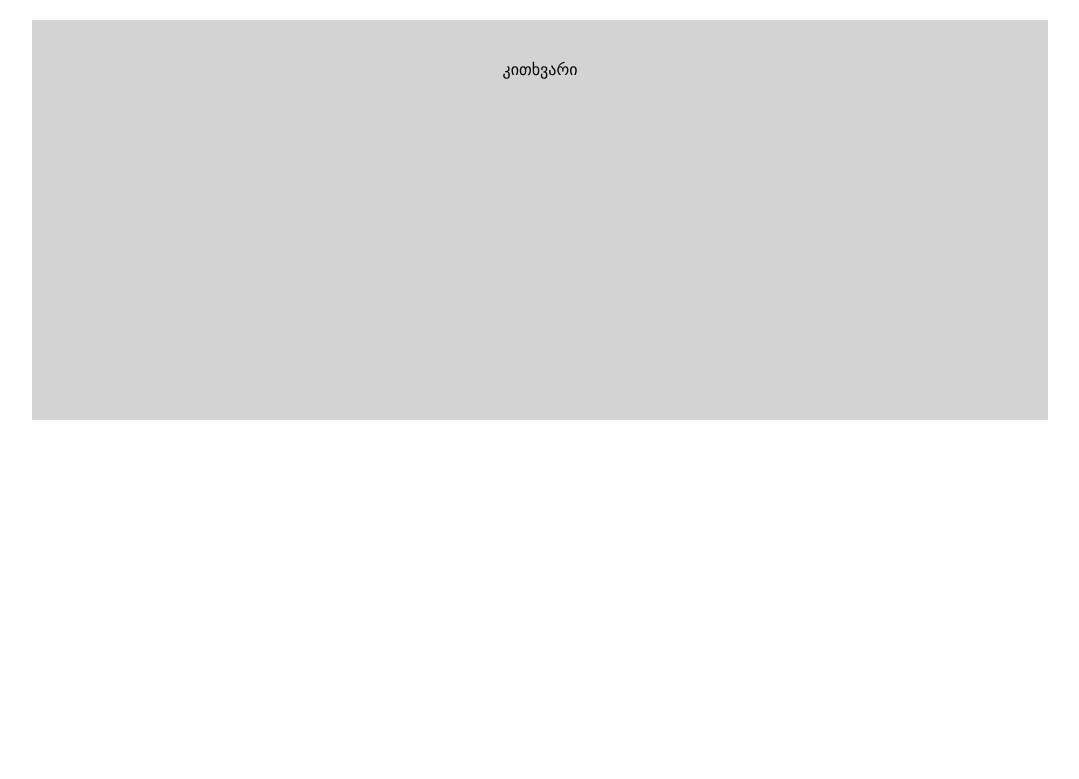
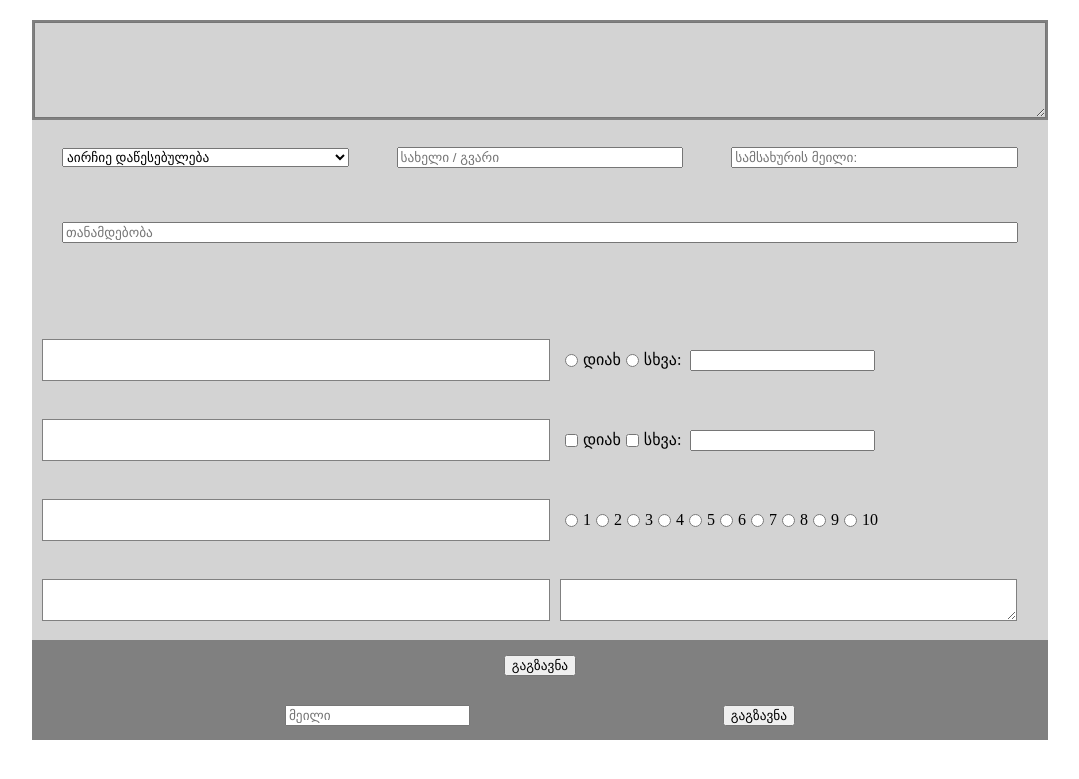
Before and after one commit to Purcela/Questionnaire, a PHP site: page / in a window 1280 px wide. Shown: the top 779 px of the page, without its empty margins (100-1179 px from the left). Run offline with PHP 8.4, Linux system fonts and the light colour scheme.

Commit message:
html/css

```diff
--- a/css/styles.css
+++ b/css/styles.css
@@ -84,15 +84,138 @@ body header {
   align-items: center;
   margin-top: 20px;
   background-color: lightgray;
+  border: 2px solid grey;
 }
-body header h2 {
-  width: 80%;
-  height: fit-content;
+body header .Questionnaire-info {
+  width: 100%;
+  height: 100%;
+  background-color: lightgray;
   text-align: center;
 }
 body main {
   width: 80%;
   min-height: 300px;
   display: flex;
+  flex-direction: column;
   background-color: lightgray;
 }
+body main .Necessary {
+  width: 100%;
+  height: 150px;
+  padding: 0 30px;
+  display: flex;
+  flex-wrap: wrap;
+  align-items: center;
+  justify-content: space-between;
+}
+body main .Necessary .Necessary-1,
+body main .Necessary .Necessary-2,
+body main .Necessary .Necessary-3,
+body main .Necessary .Necessary-4 {
+  width: 30%;
+  display: flex;
+  flex-direction: column;
+  align-items: center;
+}
+body main .Necessary .Necessary-1 input,
+body main .Necessary .Necessary-1 select,
+body main .Necessary .Necessary-2 input,
+body main .Necessary .Necessary-2 select,
+body main .Necessary .Necessary-3 input,
+body main .Necessary .Necessary-3 select,
+body main .Necessary .Necessary-4 input,
+body main .Necessary .Necessary-4 select {
+  width: 100%;
+}
+body main .Necessary .Necessary-4 {
+  width: 100%;
+}
+body main .Questionnaire-1 {
+  margin-top: 50px;
+}
+body main .Questionnaire-1,
+body main .Questionnaire-2,
+body main .Questionnaire-3,
+body main .Questionnaire-4 {
+  width: 100%;
+  height: 80px;
+  display: flex;
+  justify-content: flex-start;
+  align-items: center;
+}
+body main .Questionnaire-1 .question,
+body main .Questionnaire-1 .question,
+body main .Questionnaire-2 .question,
+body main .Questionnaire-2 .question,
+body main .Questionnaire-3 .question,
+body main .Questionnaire-3 .question,
+body main .Questionnaire-4 .question,
+body main .Questionnaire-4 .question {
+  width: 50%;
+  border: 1px solid grey;
+  margin: 0 10px;
+  padding: 5px;
+  resize: none;
+}
+body main .Questionnaire-1 .answers-1,
+body main .Questionnaire-1 .answers-2,
+body main .Questionnaire-1 .answers-3,
+body main .Questionnaire-1 .answers-4,
+body main .Questionnaire-2 .answers-1,
+body main .Questionnaire-2 .answers-2,
+body main .Questionnaire-2 .answers-3,
+body main .Questionnaire-2 .answers-4,
+body main .Questionnaire-3 .answers-1,
+body main .Questionnaire-3 .answers-2,
+body main .Questionnaire-3 .answers-3,
+body main .Questionnaire-3 .answers-4,
+body main .Questionnaire-4 .answers-1,
+body main .Questionnaire-4 .answers-2,
+body main .Questionnaire-4 .answers-3,
+body main .Questionnaire-4 .answers-4 {
+  width: auto;
+  display: flex;
+  align-items: center;
+}
+body main .Questionnaire-1 .answers-1 input,
+body main .Questionnaire-1 .answers-2 input,
+body main .Questionnaire-1 .answers-3 input,
+body main .Questionnaire-1 .answers-4 input,
+body main .Questionnaire-2 .answers-1 input,
+body main .Questionnaire-2 .answers-2 input,
+body main .Questionnaire-2 .answers-3 input,
+body main .Questionnaire-2 .answers-4 input,
+body main .Questionnaire-3 .answers-1 input,
+body main .Questionnaire-3 .answers-2 input,
+body main .Questionnaire-3 .answers-3 input,
+body main .Questionnaire-3 .answers-4 input,
+body main .Questionnaire-4 .answers-1 input,
+body main .Questionnaire-4 .answers-2 input,
+body main .Questionnaire-4 .answers-3 input,
+body main .Questionnaire-4 .answers-4 input {
+  margin: 0 5px;
+}
+body main .Questionnaire-1 .answers-4,
+body main .Questionnaire-2 .answers-4,
+body main .Questionnaire-3 .answers-4,
+body main .Questionnaire-4 .answers-4 {
+  width: 45%;
+  border: 1px solid grey;
+  padding: 5px;
+}
+body main .user-submit {
+  width: 100%;
+  height: 50px;
+  display: flex;
+  align-items: center;
+  justify-content: center;
+  background-color: grey;
+}
+body main .admin-function {
+  width: 100%;
+  height: 50px;
+  display: flex;
+  align-items: center;
+  justify-content: space-evenly;
+  background-color: grey;
+}
--- a/index.html
+++ b/index.html
@@ -15,12 +15,95 @@
 </head>
 <body>
     <header>
-        <h2>
-            კითხვარი
-        </h2>
+        <textarea class="Questionnaire-info" name="Questionnaire" id="question-1"></textarea>
     </header>
     <main>
+        <div class="Necessary">
+            <select class="Necessary-1 choice" id="cars">
+                <option value="Institution"> აირჩიე დაწესებულება </option>
+                <option value="Institution-1"> სპეციალური პენიტენციური სამსახური (ადმინისტრაცია) </option>
+                <option value="Institution-2"> ესკორტირების და სპეციალურ ღონისძიებათა მთავარი სამმართველო  </option>
+                <option value="Institution-3"> წვევანდელთა გადამზადების ცენტრი </option>
+                <option value="Institution-4"> N1 პენიტენციური დაწესებულება </option>
+                <option value="Institution-5"> N2 პენიტენციური დაწესებულება </option>
+                <option value="Institution-6"> N3 პენიტენციური დაწესებულება </option>
+                <option value="Institution-7"> N5 პენიტენციური დაწესებულება </option>
+                <option value="Institution-8"> N6 პენიტენციური დაწესებულება </option>
+                <option value="Institution-9"> N8 პენიტენციური დაწესებულება </option>
+                <option value="Institution-10"> N8 პენიტენციური დაწესებულების ნაწილი </option>
+                <option value="Institution-11"> N10 პენიტენციური დაწესებულება </option>
+                <option value="Institution-12"> N11 პენიტენციური დაწესებულება </option>
+                <option value="Institution-13"> N12 პენიტენციური დაწესებულება </option>
+                <option value="Institution-14"> N14 პენიტენციური დაწესებულება </option>
+                <option value="Institution-15"> N15 პენიტენციური დაწესებულება </option>
+                <option value="Institution-16"> N16 პენიტენციური დაწესებულება </option>
+                <option value="Institution-17"> N17 პენიტენციური დაწესებულება </option>
+                <option value="Institution-18"> N18 პენიტენციური დაწესებულება </option>
+            </select>
+            <input class="Necessary-2" type="text" id="fname" name="fname" placeholder="სახელი / გვარი" value="">
+            <input class="Necessary-3" type="email" id="email" name="email" placeholder="სამსახურის მეილი:">
+            <input class="Necessary-4" type="text" id="work" name="work" placeholder="თანამდებობა" value="">
+        </div>
 
+        <div class="Questionnaire-1">
+            <textarea class="question" type="text" id="question-1" name="question" value=""> </textarea>
+            <form class="answers-1" action="/action_page.php">
+                <input type="radio" id="html" name="fav_language" value="HTML">
+                <label for="html"> დიახ </label>
+                <input type="radio" id="html" name="fav_language" value="HTML">
+                <label for="radio"> სხვა:
+                    <input type="text" id="fname" name="fname" value="">
+                </label>
+            </form>
+        </div>
+        <div class="Questionnaire-2">
+            <textarea class="question" type="text" id="question-1"></textarea>
+            <div class="answers-2">
+                <input type="checkbox" id="answer" name="answer" value="answer">
+                <label for="vehicle1"> დიახ </label>
+                <input type="checkbox" id="answer-other" name="answer" value="Bike">
+                <label for="vehicle1"> სხვა:
+                    <input type="text" id="fname" name="fname" value="">
+                </label>
+            </div>
+        </div>
+        <div class="Questionnaire-3">
+            <textarea class="question" type="text" id="question-1" name="question" value=""></textarea>
+            <div class="rate answers-3">
+                <input type="radio" id="star-1" name="rate" value="1" />
+                <label for="star5" title="text"> 1 </label>
+                <input type="radio" id="star-2" name="rate" value="2" />
+                <label for="star4" title="text"> 2 </label>
+                <input type="radio" id="star-3" name="rate" value="3" />
+                <label for="star3" title="text"> 3 </label>
+                <input type="radio" id="star-4" name="rate" value="4" />
+                <label for="star2" title="text"> 4 </label>
+                <input type="radio" id="star-5" name="rate" value="5" />
+                <label for="star1" title="text"> 5 </label>
+                <input type="radio" id="star-6" name="rate" value="6" />
+                <label for="star5" title="text"> 6 </label>
+                <input type="radio" id="star-7" name="rate" value="7" />
+                <label for="star4" title="text"> 7 </label>
+                <input type="radio" id="star-8" name="rate" value="8" />
+                <label for="star3" title="text"> 8 </label>
+                <input type="radio" id="star-9" name="rate" value="9" />
+                <label for="star2" title="text"> 9 </label>
+                <input type="radio" id="star-10" name="rate" value="10" />
+                <label for="star1" title="text"> 10 </label>
+            </div>
+        </div>
+        <div class="Questionnaire-4">
+            <textarea class="question" type="text" id="question-1" name="question" value=""></textarea>
+            <textarea class="answers-4" type="text" id="text" name="text" value=""></textarea>
+        </div>
+        <div class="user-submit">
+            <input type="submit" value="გაგზავნა">
+        </div>
+        <div class="admin-function">
+            <input type="email" id="admin-mail" name="send-mail" placeholder="მეილი" volue="">
+            <input type="submit" value="გაგზავნა">
+        </div>
     </main>
+    <script src="js/script.js"></script>
 </body>
 </html>
--- a/scss/main/index-styles.scss
+++ b/scss/main/index-styles.scss
@@ -13,9 +13,11 @@ body {
         align-items: center;
         margin-top: 20px;
         background-color: lightgray;
-        h2 {
-            width: 80%;
-            height: fit-content;
+        border: 2px solid grey;
+        .Questionnaire-info {
+            width: 100%;
+            height: 100%;
+            background-color: lightgray;
             text-align: center;
         }
     }
@@ -23,6 +25,85 @@ body {
         width: 80%;
         min-height: 300px;
         display: flex;
+        flex-direction: column;
         background-color: lightgray;
+        .Necessary {
+            width: 100%;
+            height: 150px;
+            padding: 0 30px;
+            display: flex;
+            flex-wrap: wrap;
+            align-items: center;
+            justify-content: space-between;
+            .Necessary-1,
+            .Necessary-2,
+            .Necessary-3,
+            .Necessary-4 {
+                width: 30%;
+                display: flex;
+                flex-direction: column;
+                align-items: center;
+                input,
+                select {
+                    width: 100%;
+                }
+            }
+            .Necessary-4 {
+                width: 100%;
+            }
+        }
+        .Questionnaire-1 {
+            margin-top: 50px;
+        }
+        .Questionnaire-1,
+        .Questionnaire-2,
+        .Questionnaire-3,
+        .Questionnaire-4 {
+            width: 100%;
+            height: 80px;
+            display: flex;
+            justify-content: flex-start;
+            align-items: center;
+            .question,
+            .question {
+                width: 50%;
+                border: 1px solid grey;
+                margin: 0 10px;
+                padding: 5px;
+                resize: none;
+            }
+            .answers-1,
+            .answers-2,
+            .answers-3,
+            .answers-4 {
+                width: auto;
+                display: flex;
+                align-items: center;
+                input {
+                    margin: 0 5px;
+                }
+            }
+            .answers-4 {
+                width: 45%;
+                border: 1px solid grey;
+                padding: 5px;
+                }
+        }
+        .user-submit {
+            width: 100%;
+            height: 50px;
+            display: flex;
+            align-items: center;
+            justify-content: center;
+            background-color: grey;
+        }
+        .admin-function {
+            width: 100%;
+            height: 50px;
+            display: flex;
+            align-items: center;
+            justify-content: space-evenly;
+            background-color: grey;
+        }
     }
 }
```
